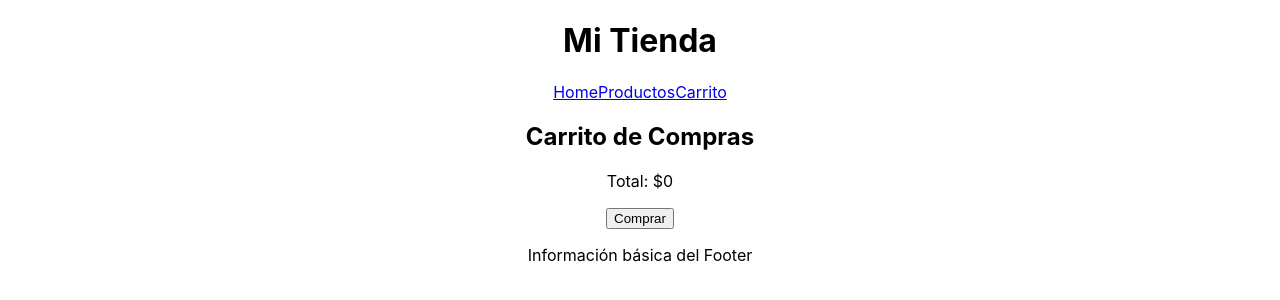
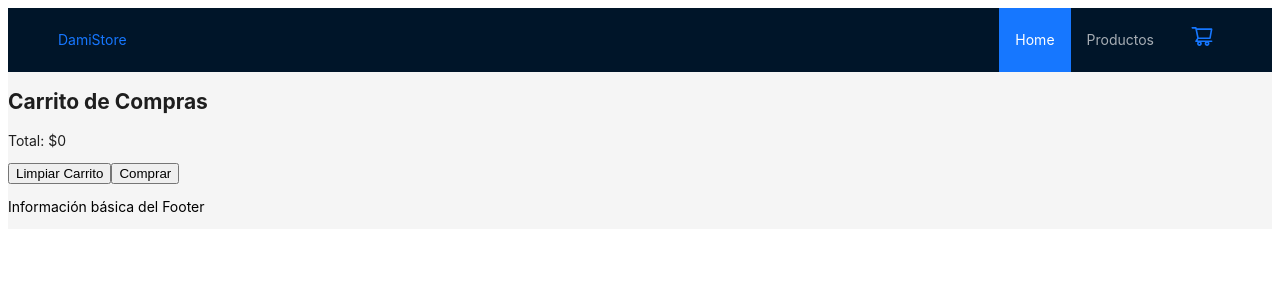
Before and after one commit to damieiberGT/damiStore, a React (Create React App) app: page /carrito in a window 1280 px wide. Shown: the top 300 px of the page. Built offline with nearby package versions, Linux system fonts and the light colour scheme.

Commit message:
mas estructura y context

```diff
--- a/package.json
+++ b/package.json
@@ -3,6 +3,7 @@
   "version": "0.1.0",
   "private": true,
   "dependencies": {
+    "@ant-design/icons": "^5.2.6",
     "@testing-library/jest-dom": "^5.17.0",
     "@testing-library/react": "^13.4.0",
     "@testing-library/user-event": "^13.5.0",
@@ -11,6 +12,7 @@
     "react-dom": "^18.2.0",
     "react-router-dom": "^6.21.1",
     "react-scripts": "5.0.1",
+    "sass": "^1.69.7",
     "web-vitals": "^2.1.4"
   },
   "scripts": {
--- a/src/App.js
+++ b/src/App.js
@@ -1,69 +1,33 @@
-// src/App.js
-import React, { useState } from 'react';
+import React from 'react';
 import { BrowserRouter as Router, Routes, Route } from 'react-router-dom';
-import Header from './components/Header/Header';
-import Footer from './components/Footer/Footer';
+import { Layout } from 'antd';
+import Navbar from './components/Navbar/Navbar';
 import Home from './components/Home/Home';
 import ProductList from './components/ProductList/ProductList';
 import ShoppingCart from './components/ShoppingCart/ShoppingCart';
+import Footer from './components/Footer/Footer';
+import { CartProvider } from './contexts/CartContext';
 
 import './App.css';
 
+const { Content } = Layout;
+
 function App() {
-  const [cartItems, setCartItems] = useState([]);
-
-  const addToCart = (product) => {
-    // Lógica para agregar productos al carrito
-    setCartItems([...cartItems, { ...product, quantity: 1 }]);
-  };
-
-  const updateQuantity = (productId, quantity) => {
-    // Lógica para actualizar la cantidad de productos en el carrito
-    const updatedCart = cartItems.map(item =>
-      item.id === productId ? { ...item, quantity } : item
-    );
-    setCartItems(updatedCart);
-  };
-
-  const calculateTotal = () => {
-    // Lógica para calcular el total de la compra
-    return cartItems.reduce((total, item) => total + item.price * item.quantity, 0);
-  };
-
-  const handleCheckout = () => {
-    // Lógica para procesar la compra (puede ir aquí o llamar a una función externa)
-    console.log('Compra realizada:', cartItems);
-  };
-
   return (
     <Router>
-      <div className="App">
-        <Header />
-        <main>
-          <Routes>
-            <Route
-              path="/"
-              element={<Home />}
-            />
-            <Route
-              path="/productos"
-              element={<ProductList addToCart={addToCart} />}
-            />
-            <Route
-              path="/carrito"
-              element={(
-                <ShoppingCart
-                  cartItems={cartItems}
-                  updateQuantity={updateQuantity}
-                  calculateTotal={calculateTotal}
-                  handleCheckout={handleCheckout}
-                />
-              )}
-            />
-          </Routes>
-        </main>
-        <Footer />
-      </div>
+      <CartProvider>
+        <Layout>
+          <Navbar />
+          <Content>
+            <Routes>
+              <Route path="/" element={<Home />} />
+              <Route path="/productos" element={<ProductList />} />
+              <Route path="/carrito" element={<ShoppingCart />} />
+            </Routes>
+          </Content>
+          <Footer />
+        </Layout>
+      </CartProvider>
     </Router>
   );
 }
--- a/src/components/Header/Header.js
+++ /dev/null
@@ -1,18 +0,0 @@
-// src/components/Header.js
-import React from 'react';
-import { Link } from 'react-router-dom';
-
-const Header = () => {
-	return (
-		<header>
-			<h1>Mi Tienda</h1>
-			<nav>
-				<Link to="/">Home</Link>
-				<Link to="/productos">Productos</Link>
-				<Link to="/carrito">Carrito</Link>
-			</nav>
-		</header>
-	);
-};
-
-export default Header;
--- /dev/null
+++ b/src/components/Navbar/Navbar.js
@@ -0,0 +1,39 @@
+// src/components/Navbar.js
+import React from 'react';
+import { Link } from 'react-router-dom';
+import { Layout, Menu } from 'antd';
+import { ShoppingCartOutlined } from '@ant-design/icons';
+import { useCart } from '../../contexts/CartContext';
+
+const { Header } = Layout;
+
+const Navbar = () => {
+	const { cartItems } = useCart();
+
+	return (
+		<Header style={{ display: 'flex', justifyContent: 'space-between', alignItems: 'center' }}>
+			{/* Parte izquierda con el título */}
+			<div style={{ flex: 1 }}>
+				<Link to="/">DamiStore</Link>
+			</div>
+
+			{/* Parte derecha con los botones del menú */}
+			<div style={{ display: 'flex', alignItems: 'center' }}>
+				<Menu theme="dark" mode="horizontal" defaultSelectedKeys={['1']} style={{ marginRight: 'auto' }}>
+					<Menu.Item key="1"><Link to="/">Home</Link></Menu.Item>
+					<Menu.Item key="2"><Link to="/productos">Productos</Link></Menu.Item>
+				</Menu>
+
+				{/* Icono del carrito con indicador */}
+				<div style={{ marginLeft: '20px' }}>
+					<Link to="/carrito">
+						<ShoppingCartOutlined style={{ fontSize: '24px', marginRight: '8px' }} />
+						{cartItems.length > 0 && <span className="cart-badge">{cartItems.length}</span>}
+					</Link>
+				</div>
+			</div>
+		</Header>
+	);
+};
+
+export default Navbar;
--- /dev/null
+++ b/src/components/Navbar/Navbar.scss
@@ -0,0 +1,3 @@
+.shoppingCartIcon {
+	font-size: 240px;
+}
--- a/src/components/ProductList/ProductList.js
+++ b/src/components/ProductList/ProductList.js
@@ -1,14 +1,18 @@
-// src/components/ProductList.js
 import React from 'react';
+import { useCart } from '../../contexts/CartContext';
 import products from '../../Api/products.json';
 
-const ProductList = ({ addToCart }) => {
+const ProductList = () => {
+	const { addToCart } = useCart();
+
 	return (
 		<div>
 			<h2>Lista de Productos</h2>
-			{products.map(product => (
+			{products.map((product) => (
 				<div key={product.id} className="product">
-					<p>{product.name} - ${product.price}</p>
+					<p>
+						{product.name} - ${product.price}
+					</p>
 					<button onClick={() => addToCart(product)}>Agregar al carrito</button>
 				</div>
 			))}
--- a/src/components/ShoppingCart/ShoppingCart.js
+++ b/src/components/ShoppingCart/ShoppingCart.js
@@ -1,20 +1,32 @@
 import React from 'react';
+import { useCart } from '../../contexts/CartContext';
 
-const ShoppingCart = ({ cartItems, updateQuantity, calculateTotal, handleCheckout }) => {
+const ShoppingCart = () => {
+	const { cartItems, updateQuantity, calculateTotal, handleCheckout, clearCart } = useCart();
+
+	const handleQuantityChange = (productId, newQuantity) => {
+		updateQuantity(productId, newQuantity);
+	};
+
+	const handleClearCart = () => {
+		clearCart();
+	};
+
 	return (
 		<div>
 			<h2>Carrito de Compras</h2>
-			{cartItems.map(item => (
+			{cartItems.map((item) => (
 				<div key={item.id} className="cart-item">
 					<p>{item.name} - ${item.price} - Cantidad: {item.quantity}</p>
 					<input
 						type="number"
 						value={item.quantity}
-						onChange={(e) => updateQuantity(item.id, parseInt(e.target.value, 10))}
+						onChange={(e) => handleQuantityChange(item.id, parseInt(e.target.value, 10))}
 					/>
 				</div>
 			))}
 			<p>Total: ${calculateTotal()}</p>
+			<button onClick={handleClearCart}>Limpiar Carrito</button>
 			<button onClick={handleCheckout}>Comprar</button>
 		</div>
 	);
--- /dev/null
+++ b/src/contexts/CartContext.js
@@ -0,0 +1,46 @@
+import React, { createContext, useState, useContext } from 'react';
+
+const CartContext = createContext();
+
+export const CartProvider = ({ children }) => {
+	const [cartItems, setCartItems] = useState([]);
+
+	const addToCart = (product) => {
+		setCartItems((prevCart) => [...prevCart, { ...product, quantity: 1 }]);
+	};
+
+	const updateQuantity = (productId, quantity) => {
+		setCartItems((prevCart) =>
+			prevCart.map((item) =>
+				item.id === productId ? { ...item, quantity } : item
+			)
+		);
+	};
+
+	const calculateTotal = () => {
+		return cartItems.reduce(
+			(total, item) => total + item.price * item.quantity,
+			0
+		);
+	};
+
+	const clearCart = () => {
+		setCartItems([]);
+	};
+
+	return (
+		<CartContext.Provider
+			value={{ cartItems, addToCart, updateQuantity, calculateTotal, clearCart }}
+		>
+			{children}
+		</CartContext.Provider>
+	);
+};
+
+export const useCart = () => {
+	const context = useContext(CartContext);
+	if (!context) {
+		throw new Error('useCart must be used within a CartProvider');
+	}
+	return context;
+};
--- a/src/index.js
+++ b/src/index.js
@@ -1,6 +1,6 @@
 import React from 'react';
 import ReactDOM from 'react-dom/client';
-import './index.css';
+import './styles.scss';
 import App from './App';
 import reportWebVitals from './reportWebVitals';
 
@@ -11,7 +11,4 @@ root.render(
   </React.StrictMode>
 );
 
-// If you want to start measuring performance in your app, pass a function
-// to log results (for example: reportWebVitals(console.log))
-// or send to an analytics endpoint. Learn more: https://bit.ly/CRA-vitals
 reportWebVitals();
--- /dev/null
+++ b/src/styles.scss
@@ -0,0 +1,36 @@
+// src/styles.scss
+
+$primary-color: #007bff;
+
+body {
+	font-family: "Arial", sans-serif;
+}
+
+// .header {
+// 	background-color: $primary-color;
+// 	color: white;
+// 	padding: 1rem;
+// }
+
+.footer {
+	background-color: $primary-color;
+	color: white;
+	padding: 1rem;
+	text-align: center;
+}
+
+.main-content {
+	margin: 1rem;
+}
+
+.product {
+	border: 1px solid #ddd;
+	padding: 1rem;
+	margin-bottom: 1rem;
+}
+
+.cart-item {
+	border: 1px solid #ddd;
+	padding: 1rem;
+	margin-bottom: 1rem;
+}
```
Also changed, not shown: 1 other file (tests, documents, lock files or other folders).
